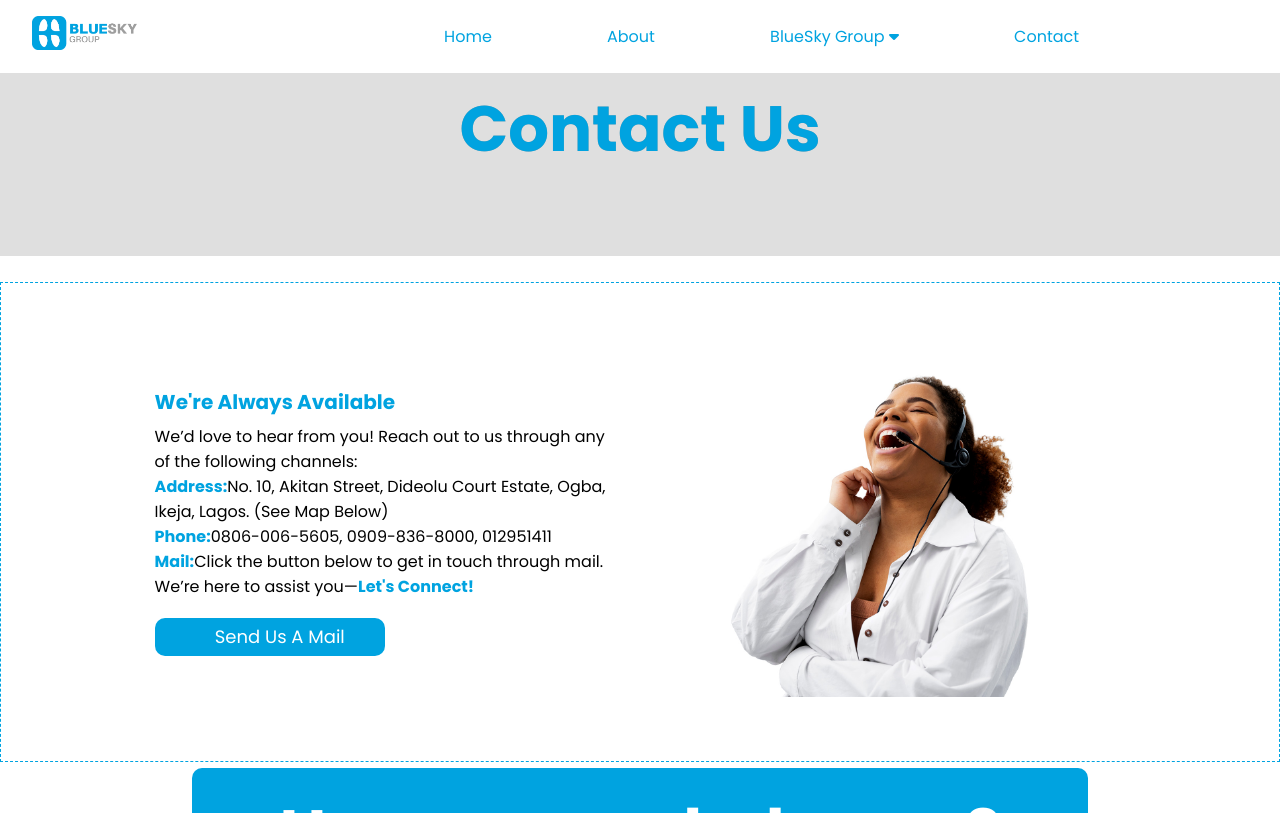
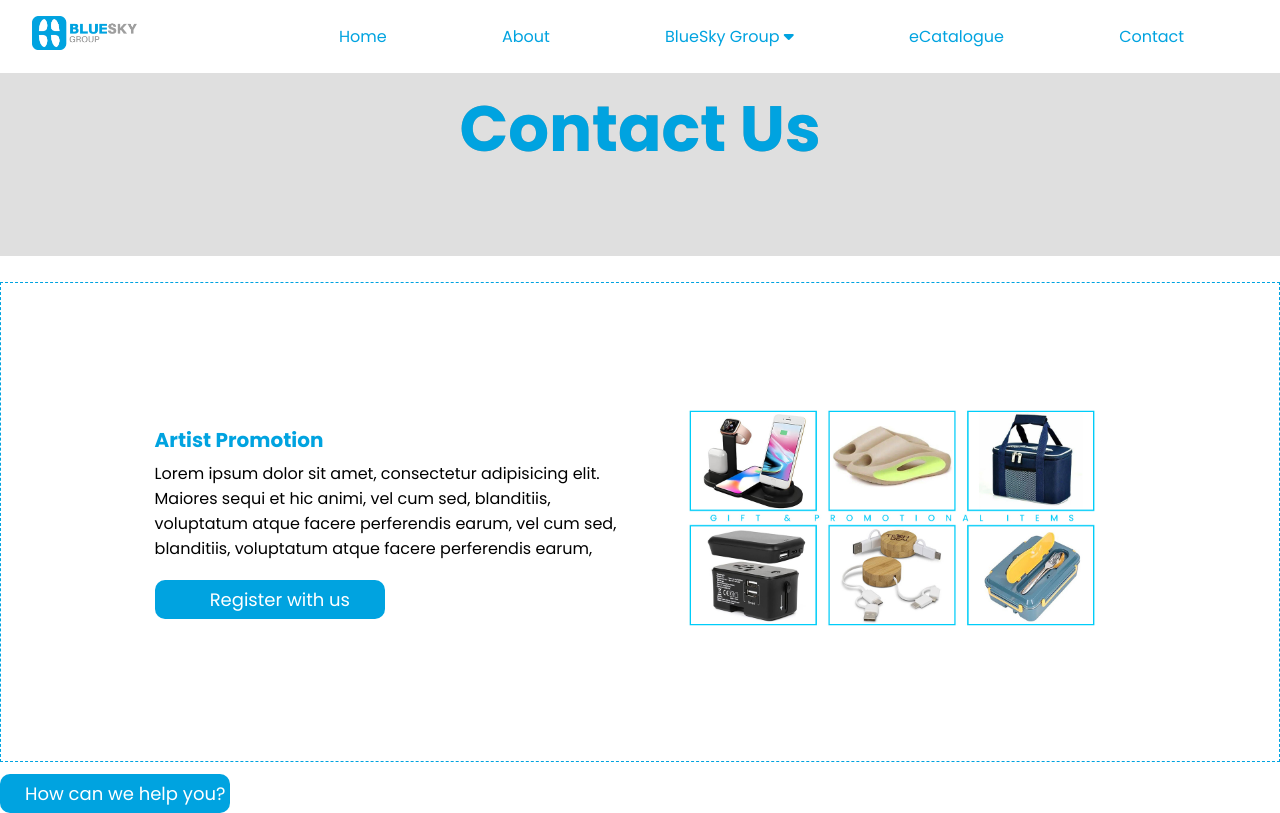
Before and after one commit to DeveloperDave001/BlueSkyGroup, a PHP site: page /contact.html in a window 1280 px wide. Shown: the top 813 px of the page. Run offline with PHP 8.4, Linux system fonts and the light colour scheme; grey boxes are pictures that could not be loaded.

Commit message:
Revert "Almost Done Cooking the Website (Semi-Done)"
This reverts commit bb710e29b77f46d80bcbb372c71ccc786c51307e.

```diff
--- a/BlueSkyMediapromotions.html
+++ b/BlueSkyMediapromotions.html
@@ -44,8 +44,7 @@
 
                 </Li>
 
-                                                <Li style="display: none;"><a href="#"><img src="LogoIcon.png" alt="Logo" class="logo1">eCatalogue</a></Li>
-
+                <Li><a href="eCatalogue.html"><img src="LogoIcon.png" alt="Logo" class="logo1">eCatalogue</a></Li>
 
                 <Li><a href="contact.html"><img src="LogoIcon.png" alt="Logo" class="logo1">Contact</a></Li>
 
@@ -145,7 +144,7 @@
                 <div class="slides">
 
                     <div class="slide active">
-                        <img src="oom.jpg" alt="Image 1">
+                        <img src="media2.jpg" alt="Image 1">
                     </div>
 
                 </div>
--- a/BlueSkyTv.html
+++ b/BlueSkyTv.html
@@ -43,8 +43,7 @@
 
                 </Li>
 
-                                                <Li style="display: none;"><a href="#"><img src="LogoIcon.png" alt="Logo" class="logo1">eCatalogue</a></Li>
-
+                <Li><a href="eCatalogue.html"><img src="LogoIcon.png" alt="Logo" class="logo1">eCatalogue</a></Li>
 
                 <Li><a href="contact.html"><img src="LogoIcon.png" alt="Logo" class="logo1">Contact</a></Li>
 
--- a/Models&Ushers.html
+++ b/Models&Ushers.html
@@ -44,8 +44,7 @@
 
                 </Li>
 
-                                                <Li style="display: none;"><a href="#"><img src="LogoIcon.png" alt="Logo" class="logo1">eCatalogue</a></Li>
-
+                <Li><a href="eCatalogue.html"><img src="LogoIcon.png" alt="Logo" class="logo1">eCatalogue</a></Li>
 
                 <Li><a href="contact.html"><img src="LogoIcon.png" alt="Logo" class="logo1">Contact</a></Li>
 
--- a/PrintHouse.html
+++ b/PrintHouse.html
@@ -45,8 +45,7 @@
 
                 </Li>
 
-                                                <Li style="display: none;"><a href="#"><img src="LogoIcon.png" alt="Logo" class="logo1">eCatalogue</a></Li>
-
+                <Li><a href="eCatalogue.html"><img src="LogoIcon.png" alt="Logo" class="logo1">eCatalogue</a></Li>
 
                 <Li><a href="contact.html"><img src="LogoIcon.png" alt="Logo" class="logo1">Contact</a></Li>
 
--- a/contact.html
+++ b/contact.html
@@ -45,8 +45,7 @@
 
                 </Li>
 
-                                                <Li style="display: none;"><a href="#"><img src="LogoIcon.png" alt="Logo" class="logo1">eCatalogue</a></Li>
-
+                <Li><a href="eCatalogue.html"><img src="LogoIcon.png" alt="Logo" class="logo1">eCatalogue</a></Li>
 
                 <Li><a href="#"><img src="LogoIcon.png" alt="Logo" class="logo1">Contact</a></Li>
 
@@ -113,20 +112,15 @@
   <!-- Hero2 Section -->
   <div class="hero2" id="contact_hero2">
     <div class="About">
-         <p class="subHead bolder">We're Always Available</p>
-        <p>
-        We’d love to hear from you! Reach out to us through any of the following channels:  <br>
-        <span class="blue bolder">Address:</span>No. 10, Akitan Street, Dideolu Court Estate, Ogba, Ikeja, Lagos. (See Map Below) <br>
-        <span class="blue bolder">Phone:</span>0806-006-5605, 0909-836-8000, 012951411  <br>
-        <span class="blue bolder">Mail:</span>Click the button below to get in touch through mail.  <br>
-        We’re here to assist you—<span class="blue bolder">Let's Connect!</span>
+         <p class="subHead bolder">Artist Promotion</p>
+        <p>Lorem ipsum dolor sit amet, consectetur adipisicing elit. Maiores sequi et hic animi, vel cum sed, blanditiis, voluptatum atque facere perferendis earum, vel cum sed, blanditiis, voluptatum atque facere perferendis earum,
         </p>
 
 
         <!-- General btn  -->
-        <a href="mailto:info@bsmediapro.com" class="GeneralButton" target="_blank">
+        <a href="#" class="GeneralButton">
             <img src="LogoIcon.png" alt="">
-            Send Us A Mail
+            Register with us
         </a>
 
     </div>
@@ -136,7 +130,7 @@
             <div class="slides">
 
                 <div class="slide active">
-                    <img src="contactus.jpg" alt="Image 1">
+                    <img src="Promotionalitems.jpg" alt="Image 1">
                 </div>
 
             </div>
--- a/eCatalogue.html
+++ b/eCatalogue.html
@@ -44,7 +44,7 @@
 
                 </Li>
 
-                                <Li style="display: none;"><a href="#"><img src="LogoIcon.png" alt="Logo" class="logo1">eCatalogue</a></Li>
+                <Li><a href="#"><img src="LogoIcon.png" alt="Logo" class="logo1">eCatalogue</a></Li>
 
                 <Li><a href="contact.html"><img src="LogoIcon.png" alt="Logo" class="logo1">Contact</a></Li>
 
@@ -126,7 +126,7 @@
             <div class="slides">
 
                 <div class="slide active">
-                    <img src="promotions eCat.jpg" alt="Image 1">
+                    <img src="Promotionalitems.jpg" alt="Image 1">
                 </div>
 
             </div>
@@ -207,7 +207,7 @@
   <div class="hero3">
     <div class="sideEffect">
         <p>
-            <span class="blue"><span id="units"></span></p>
+            <span class="blue">BlueSky | <span id="units"></span></p>
     </div>
   </div>
 
--- a/index.html
+++ b/index.html
@@ -70,8 +70,7 @@
 
                 </Li>
 
-                                                <Li style="display: none;"><a href="#"><img src="LogoIcon.png" alt="Logo" class="logo1">eCatalogue</a></Li>
-
+                <Li><a href="eCatalogue.html"><img src="LogoIcon.png" alt="Logo" class="logo1">eCatalogue</a></Li>
 
                 <Li><a href="contact.html"><img src="LogoIcon.png" alt="Logo" class="logo1">Contact</a></Li>
 
--- a/otherpages.css
+++ b/otherpages.css
@@ -14,25 +14,6 @@
 body{
     position: relative;
 }
-.helpYou{
-    height: 10vw;
-    width: 100%;
-    display: flex;
-    justify-content: center;
-    align-items: center;
-}
-.helpYou .GeneralButton{
-    height: 100%;
-    width: 70%;
-    font-size: 5vw;
-    font-weight: bold;
-}
-.helpYou .GeneralButton img{
-    display: none;
-}
-.helpYou .GeneralButton:hover{
-    background-color: var(--priColor2);
-}
 
 .map{
     width: 100%;
@@ -41,6 +22,8 @@
     align-items: center;
     justify-content: center;
     padding:2vw 3vw;
+    border: var(--priColor) dashed .2px;
+
 }
 .map iframe{
     width: 100%;
```
Also changed, not shown: About.html (+5 -6 lines), contactus.jpg (deleted), oom.jpg, promotions eCat.jpg (deleted).
